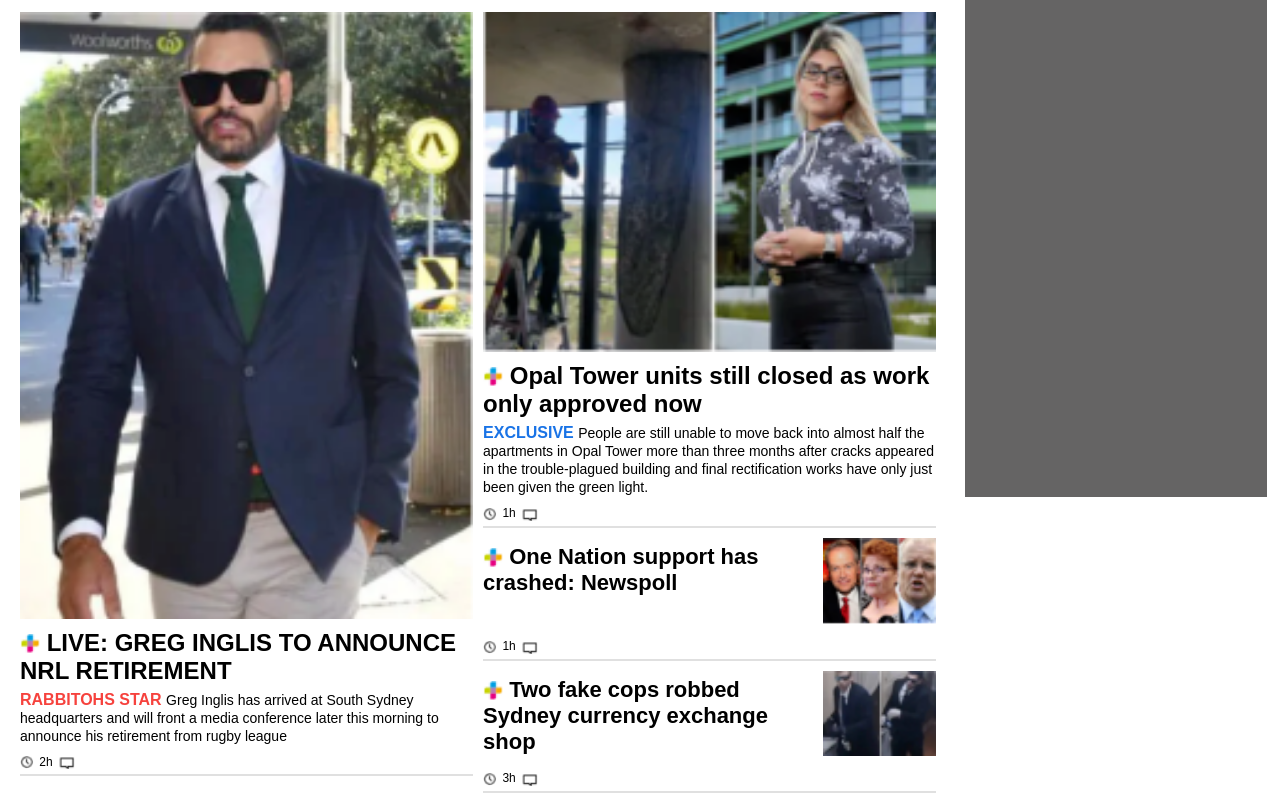
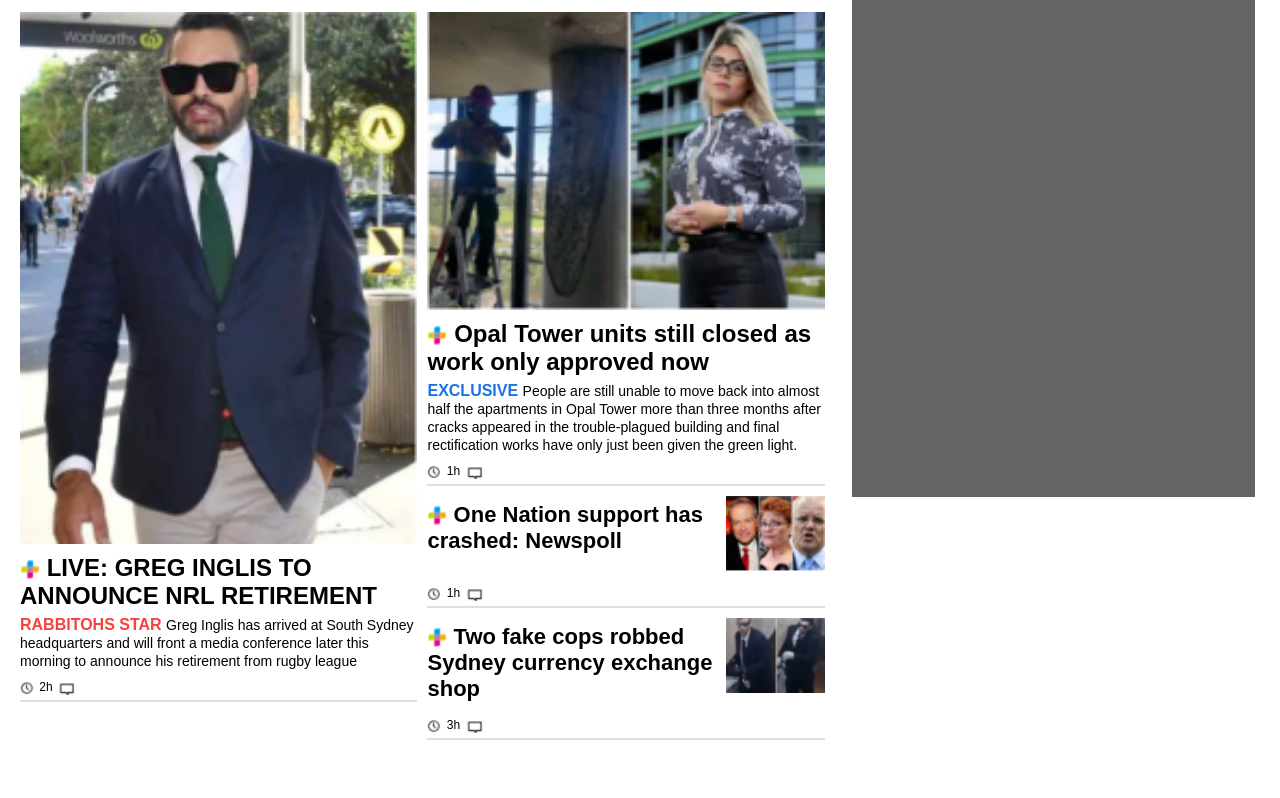
Before and after one commit to skt-dev/senior-code-test, a website: page Index.html in a window 1280 px wide. Shown: the part 123-921 px from the top of the page. After the commit the page ends 868 px from the top, so only its background shows below. Drawn offline with Linux system fonts and the light colour scheme.

Commit message:
changes in styles

```diff
--- a/style/main.scss
+++ b/style/main.scss
@@ -75,7 +75,7 @@
 #body_wrapper {
   .main-content-wrapper {
     float: left;
-    width: 75%;
+    width: 66%;
     margin-right: 10px;
 
     #header_wrapper {
@@ -164,9 +164,9 @@
 
   .ads-side-bar-wrapper {
     float: left;
-    width: 24%;
+    width: 32%;
     padding-left: 20px;
-    height: 600px;
+    min-height: 600px;
     background-color: #656464;
     color: white;
     font-size: 32px;
```
Also changed, not shown: style/main.css.
